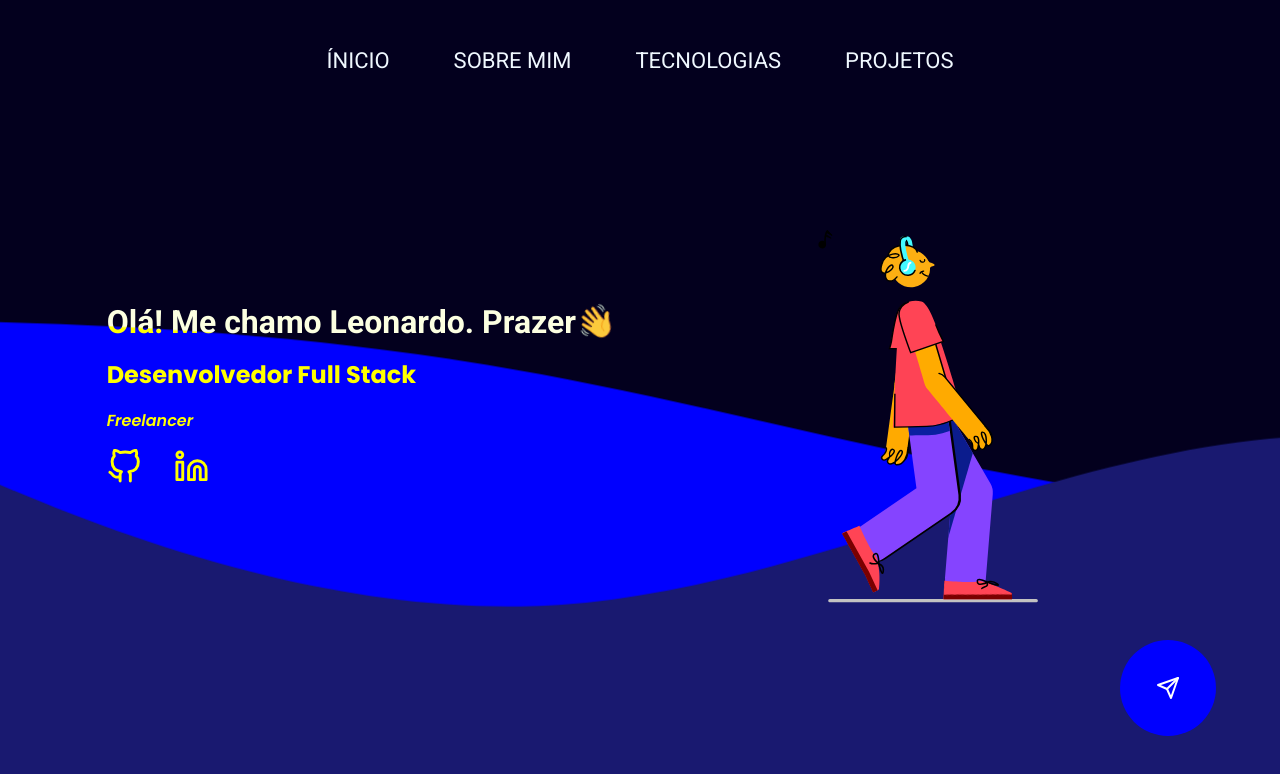
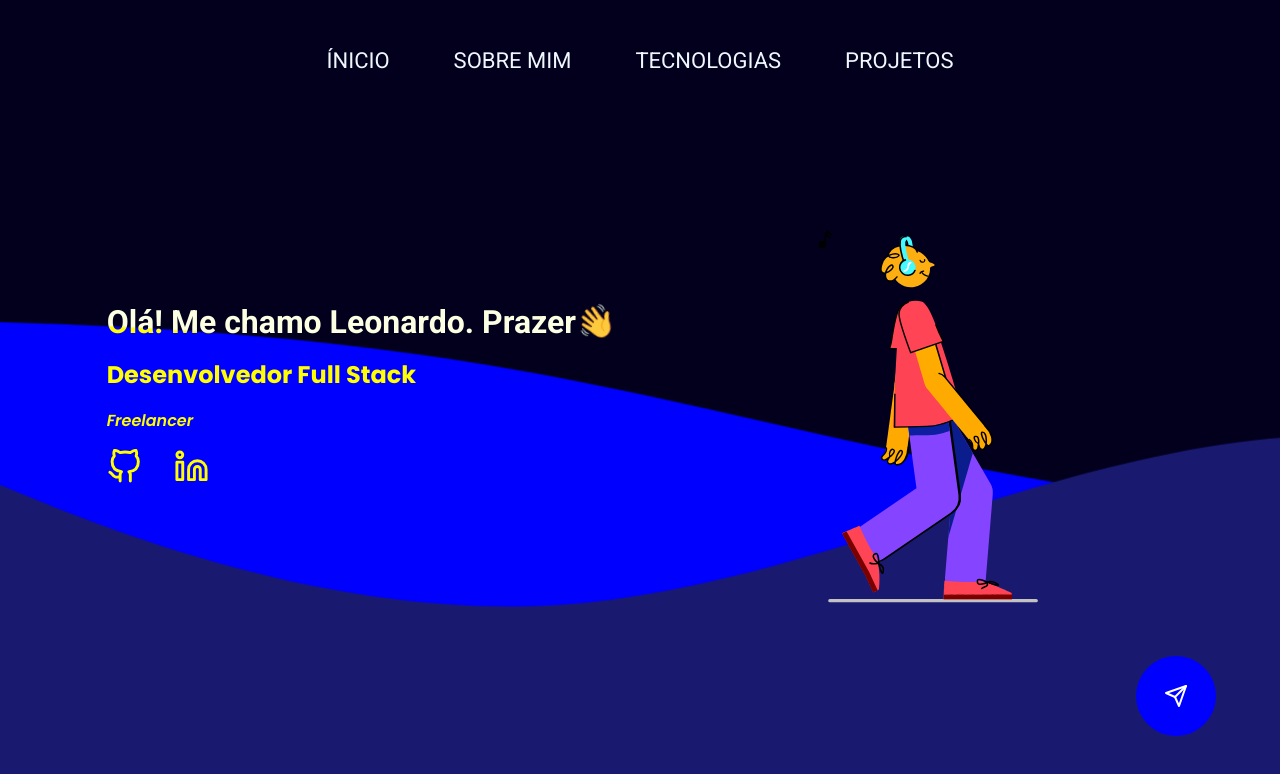
Before and after one commit to leonardorochedo/portfolio, a React (Vite) app: page / in a window 1280 px wide. Shown: the top 774 px of the page. Built offline with nearby package versions, Linux system fonts and the light colour scheme.

Commit message:
Fix: margin in walker home, and change width height contactButton

```diff
--- a/src/components/ContactButton/ContactButton.css
+++ b/src/components/ContactButton/ContactButton.css
@@ -41,8 +41,8 @@
   }
 
   .button button {
-    width: 6rem;
-    height: 6rem;
+    width: 5rem;
+    height: 5rem;
   }
 }
 
--- a/src/routes/Home/Home.css
+++ b/src/routes/Home/Home.css
@@ -6,7 +6,7 @@
 }
 
 .walk {
-  margin: 3rem 0;
+  margin: 1rem 0;
 }
 
 .walk {
```
